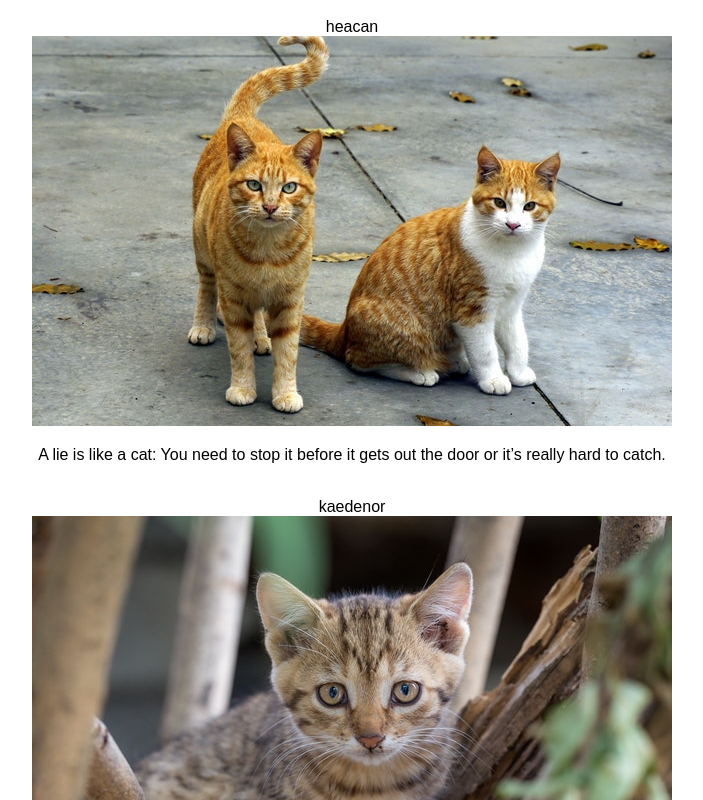
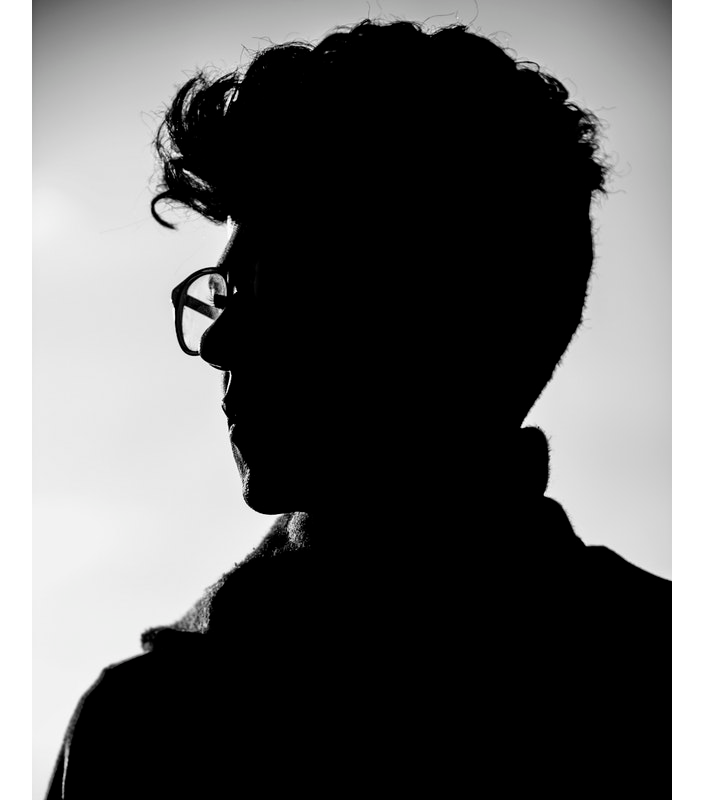
Before and after one commit to Xin00163/reactcats, a React (Create React App) app: page / in a window 1280 px wide. Shown: the top 800 px of the page, without its empty margins (288-991 px from the left). Built offline with nearby package versions, Linux system fonts and the light colour scheme.

Commit message:
fix bug for unable to compile

```diff
--- a/src/PhotoContainer.js
+++ b/src/PhotoContainer.js
@@ -7,6 +7,7 @@
   constructor(props) {
     super(props);
     this.imageLink = this.props.data.imageLink.split('.')[0];
+    this.userIconLink = this.props.data.userIconLink.split('.')[0];
   }
 
   render() {
```
Also changed, not shown: src/avatars/index.js (+5 -5 lines).
